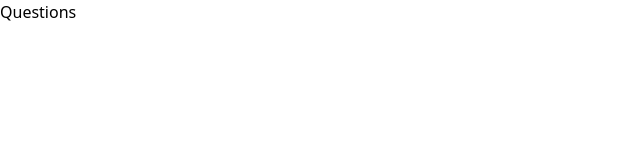
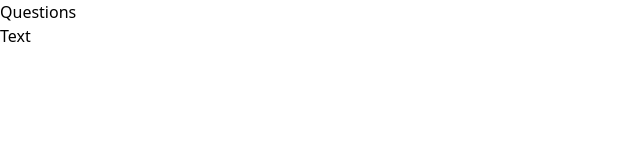
Before and after one commit to KearneyTech/webapp-react-template, a React (Create React App) app: page /questions in a window 1280 px wide. Shown: the top 160 px of the page, without its empty margins (0-640 px from the left). Built offline with nearby package versions, Linux system fonts and the light colour scheme.

Commit message:
Questions created dynamic component.

```diff
--- /dev/null
+++ b/src/components/DynamicComponent.tsx
@@ -0,0 +1,12 @@
+import React, { Component, FC } from 'react';
+
+interface DynamicComponentProps {
+    component: FC<any>;
+    props?: any;
+}
+
+const DynamicComponent: FC<DynamicComponentProps> = ({component: Component, props}) => {
+    return <Component {...props} />;
+};
+
+export default DynamicComponent;
--- a/src/components/questions/Questions.tsx
+++ b/src/components/questions/Questions.tsx
@@ -1,10 +1,19 @@
-import React, {useReducer} from 'react';
+import React, { useReducer, useState } from 'react';
 import { QuestionsProvider } from './QuestionsContext.tsx';
+import DynamicComponent from '../DynamicComponent.tsx';
+import Text from './Text.tsx';
 
 function Questions() {
+    const [selectedComponent, setSelectedComponent] = useState('A');
+
+    const components = {
+        A: Text
+    };
+
     return (
         <QuestionsProvider>
             <h1>Questions</h1>
+            <DynamicComponent component={components[selectedComponent]} />
         </QuestionsProvider>
     );
 }
--- /dev/null
+++ b/src/components/questions/Text.tsx
@@ -0,0 +1,5 @@
+import React from 'react';
+
+export default function Text() {
+    return <div>Text</div>;
+}
```
